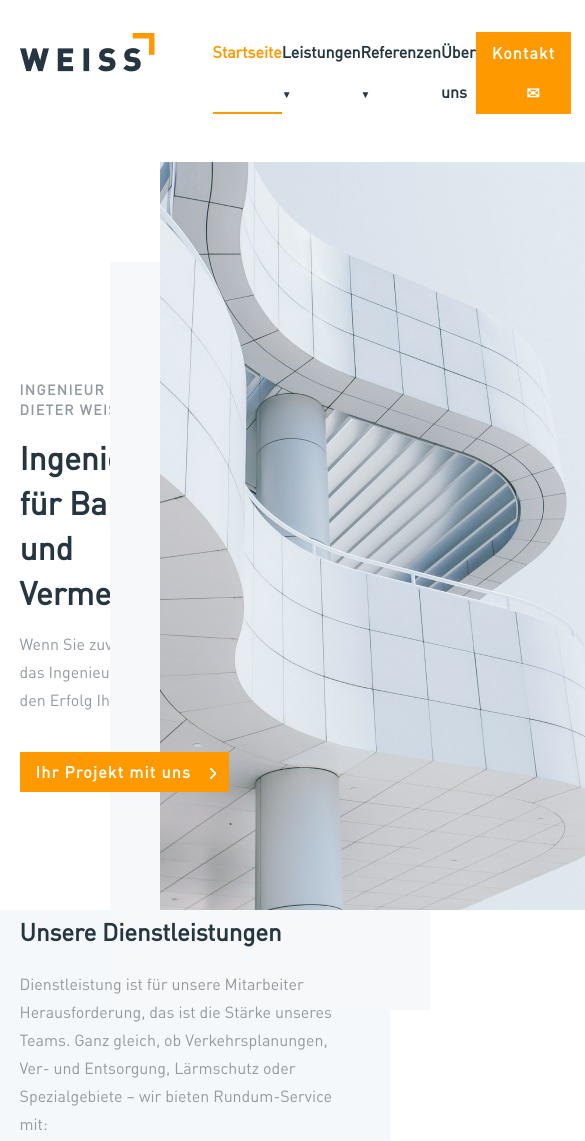
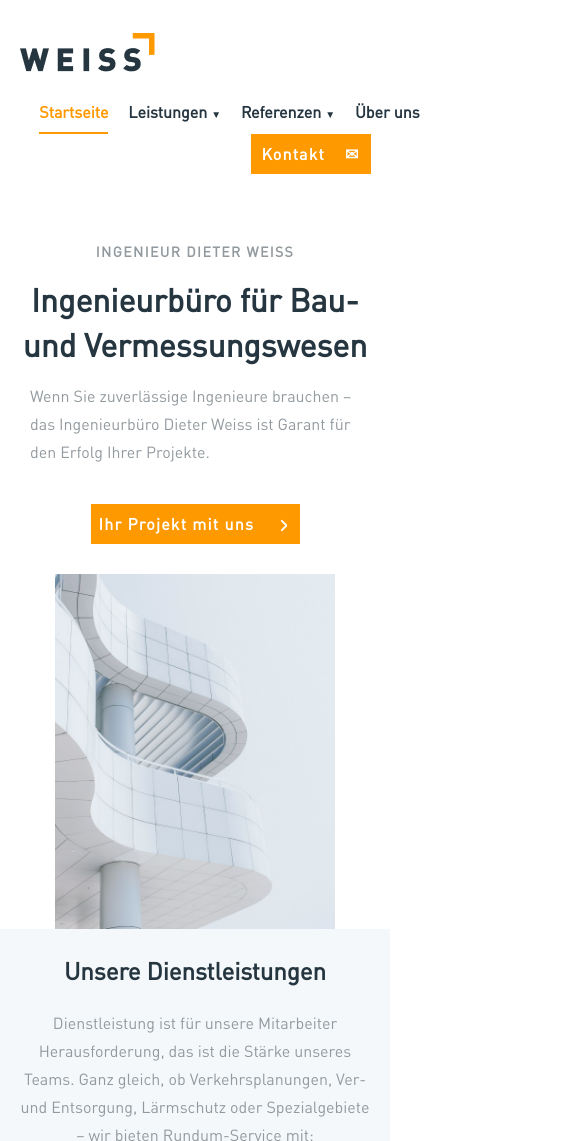
Before and after one commit to Alehnovich-Vladimir/Weiss, a plain HTML site: page index.html in a window 390 px wide. Shown: the top 1141 px of the page, 585 px wide, since content can reach past the window. Drawn offline with Linux system fonts and the light colour scheme.

Commit message:
add responsive

```diff
--- a/src/scss/components/_articles.scss
+++ b/src/scss/components/_articles.scss
@@ -1,6 +1,12 @@
 .articles__header {
   display: flex;
   justify-content: space-between;
+
+  @include sm {
+    flex-direction: column;
+    align-items: center;
+    padding-bottom: 30px;
+  }
 
   .articles__button {
     max-width: 153px;
@@ -40,6 +46,18 @@
     max-width: 430px;
   }
 
+  @include lg {
+    padding-left: 15px;
+  }
+
+  @include md {
+    max-width: 350px;
+  }
+
+  @include sm {
+    text-align: center;
+  }
+
   .articles__title {
     font-size: $h2;
     line-height: 45px;
@@ -52,6 +70,10 @@
     line-height: 28px;
     color: $color_4;
     padding-bottom: 80px;
+
+    @include sm {
+      padding-bottom: 20px;
+    }
   }
 }
 
@@ -59,7 +81,15 @@
   padding-bottom: 323px;
 
   @include xl {
-    padding-bottom: 250px;
+    padding-bottom: 150px;
+  }
+
+  @include lg {
+    padding-bottom: 100px;
+  }
+
+  @include sm {
+    padding-bottom: 30px;
   }
 
   .articles__subtitle {
@@ -69,12 +99,29 @@
     font-weight: bold;
     line-height: 20px;
     color: $color_4;
+
+    @include lg {
+      padding-left: 15px;
+    }
+
+    @include sm {
+      padding-left: 150px;
+    }
   }
 }
 
 .articles__list {
   display: flex;
   justify-content: space-between;
+
+  @include md {
+    flex-direction: column;
+  }
+
+  @include sm {
+    align-items: center;
+    text-align: center;
+  }
 
   .article {
     display: flex;
@@ -84,6 +131,18 @@
 
     @include xl {
       max-width: 305px;
+    }
+
+    @include lg {
+      padding: 15px;
+    }
+
+    @include md {
+      max-width: 100%;
+    }
+
+    @include sm {
+      max-width: 80%;
     }
 
     .article__title {
@@ -110,6 +169,10 @@
       font-size: $link;
       line-height: 28px;
       color: $color_3;
+
+      @include sm {
+        align-self: center;
+      }
     }
   }
 }
--- a/src/scss/components/_base.scss
+++ b/src/scss/components/_base.scss
@@ -18,6 +18,10 @@ html {
   line-height: 40px;
   color: $color_1;
   background: $color_3;
+
+  @include md {
+    padding: 0px 8px;
+  }
 }
 
 .container {
--- a/src/scss/components/_contacts.scss
+++ b/src/scss/components/_contacts.scss
@@ -13,6 +13,16 @@
   justify-content: center;
   max-width: 328px;
 
+  @include md {
+    max-width: 210px;
+    margin-bottom: 20px;
+  }
+
+  @include sm {
+    max-width: 100%;
+    text-align: center;
+  }
+
   .contacts__subtitle {
     letter-spacing: 0.1em;
     text-transform: uppercase;
@@ -21,6 +31,10 @@
     line-height: 20px;
     color: $color_4;
     padding-bottom: 16px;
+
+    @include lg {
+      padding-bottom: 5px;
+    }
   }
   .contacts__title {
     font-size: $h2;
@@ -28,12 +42,20 @@
     line-height: 44px;
     color: $color_2;
     padding-bottom: 24px;
+
+    @include lg {
+      padding-bottom: 10px;
+    }
   }
   .contacts__text {
     font-size: $text;
     line-height: 28px;
     color: $color_4;
     padding-bottom: 32px;
+
+    @include lg {
+      padding-bottom: 10px;
+    }
   }
   .contacts__button:before {
     content: "";
@@ -46,6 +68,7 @@
     border-radius: 2px;
     transform: rotate(45deg);
   }
+
   .contacts__button:after {
     content: "";
     position: absolute;
@@ -57,6 +80,12 @@
     border-radius: 2px;
     transform: rotate(-45deg);
   }
+
+  @include sm {
+    .contacts__button {
+      align-self: center;
+    }
+  }
 }
 
 .contacts__image {
@@ -67,3 +96,51 @@
   margin-bottom: 116px;
   filter: drop-shadow(0px 10px 50px rgba(0, 0, 0, 0.2));
 }
+
+@include xl {
+  .contacts__image {
+    width: 100%;
+    margin-top: -80px;
+    img {
+      width: 100%;
+    }
+  }
+}
+
+@include lg {
+  .contacts__image {
+    width: 100%;
+    margin-top: -50px;
+    img {
+      width: 120%;
+    }
+  }
+}
+
+@include md {
+  .contacts__image {
+    width: 100%;
+    margin-top: -30px;
+    padding-left: 50px;
+    img {
+      width: 110%;
+    }
+  }
+}
+
+@include sm {
+  .contacts__container {
+    display: flex;
+    flex-direction: column;
+  }
+  .contacts__image {
+    width: 100%;
+    max-width: none;
+    min-width: 0;
+    margin-top: 0;
+    margin-bottom: 15px;
+    img {
+      width: 85%;
+    }
+  }
+}
--- a/src/scss/components/_features.scss
+++ b/src/scss/components/_features.scss
@@ -1,10 +1,12 @@
 .features {
+  width: 100%;
   background: $color_5;
 }
 
 .features__container {
   display: flex;
   flex-direction: column;
+  width: 100%;
 }
 
 .features__header {
@@ -27,6 +29,17 @@
     max-width: 340px;
     margin-bottom: 40px;
   }
+
+  @include md {
+    max-width: 500px;
+    align-self: center;
+    text-align: center;
+    margin-top: 20px;
+  }
+
+  @include sm {
+    max-width: 400px;
+  }
 }
 
 .features__list {
@@ -37,18 +50,38 @@
   @include xl {
     margin-bottom: 84px;
   }
+
+  @include lg {
+    margin-bottom: 42px;
+  }
+
+  @include md {
+    flex-direction: column;
+  }
 }
 
 .feature {
   display: flex;
   flex-direction: column;
   max-width: 312px;
+  @include lg {
+    padding: 10px;
+  }
+
+  @include md {
+    align-self: center;
+    max-width: 520px;
+    padding-bottom: 10px;
+  }
+
+  @include sm {
+    max-width: 400px;
+  }
 
   .feature__image {
     max-width: 100%;
     padding-bottom: 24px;
   }
-
   .feature__title {
     font-weight: bold;
     font-size: $h3;
--- a/src/scss/components/_footer.scss
+++ b/src/scss/components/_footer.scss
@@ -12,6 +12,14 @@
 
 .footer__logo {
   padding-top: 83px;
+
+  @include lg {
+    padding-top: 52px;
+  }
+
+  @include sm {
+    padding-top: 31px;
+  }
 }
 
 .footer__info {
@@ -28,6 +36,14 @@
     letter-spacing: 1.75px;
     text-transform: uppercase;
     padding: 64px 0 8px 0;
+
+    @include lg {
+      padding: 32px 0 4px 0;
+    }
+
+    @include sm {
+      padding: 16px 0 2px 0;
+    }
   }
   .footer__text {
     font-size: $text;
@@ -39,12 +55,24 @@
   max-width: 109px;
   margin-left: 145px;
 
+  @include md {
+    margin-left: 45px;
+  }
+
   .footer__title {
     padding: 64px 0 8px 0;
     font-size: 14px;
     line-height: 18px;
     letter-spacing: 1.75px;
     text-transform: uppercase;
+
+    @include lg {
+      padding: 32px 0 4px 0;
+    }
+
+    @include sm {
+      padding: 16px 0 2px 0;
+    }
   }
   .footer__text {
     font-size: $text;
@@ -63,6 +91,20 @@
     height: 1px;
     opacity: 0.2;
   }
+
+  @include xl {
+    min-width: 960px;
+    padding-top: 42px;
+  }
+
+  @include lg {
+    min-width: 740px;
+    padding-top: 21px;
+  }
+
+  @include md {
+    min-width: 560px;
+  }
 }
 
 .footer__subtitle {
@@ -73,4 +115,14 @@
   line-height: 18px;
   color: $color_1;
   opacity: 0.5;
+
+  @include xl {
+    margin-top: 20px;
+    margin-bottom: 20px;
+  }
+
+  @include lg {
+    margin-top: 10px;
+    margin-bottom: 10px;
+  }
 }
--- a/src/scss/components/_header.scss
+++ b/src/scss/components/_header.scss
@@ -14,16 +14,35 @@
   @include xl {
     margin-bottom: 48px;
   }
+
+  @include lg {
+    margin: 0 auto;
+    margin-bottom: 38px;
+  }
+
+  @include md {
+    flex-direction: column;
+  }
 }
 
 .header__logo {
   @include xl {
     margin-right: 50px;
   }
+
+  @include md {
+    margin-right: 0;
+    padding-bottom: 20px;
+  }
 }
 
 .button--mail {
   width: 146px;
+
+  @include md {
+    align-self: flex-end;
+    width: 120px;
+  }
 }
 
 .button--mail:after {
@@ -35,6 +54,15 @@
   display: flex;
   justify-content: space-between;
   width: 451px;
+
+  @include lg {
+    justify-content: space-around;
+  }
+
+  @include md {
+    width: 420px;
+    justify-content: space-evenly;
+  }
 }
 
 .nav__link {
--- a/src/scss/components/_hero.scss
+++ b/src/scss/components/_hero.scss
@@ -1,6 +1,9 @@
 .hero__container {
   display: flex;
-  width: 100%;
+
+  @include md {
+    flex-direction: column;
+  }
 }
 
 .hero__info {
@@ -8,6 +11,22 @@
   flex-direction: column;
   padding-top: 100px;
   width: 50%;
+
+  @include xl {
+    justify-content: center;
+  }
+
+  @include lg {
+    justify-content: start;
+    width: 40%;
+  }
+
+  @include md {
+    align-items: center;
+    width: 100%;
+    padding-top: 30px;
+    padding-bottom: 30px;
+  }
 
   .hero__subtitle {
     padding-bottom: 15px;
@@ -24,6 +43,10 @@
     font-weight: bold;
     line-height: 45px;
     color: $color_2;
+
+    @include md {
+      text-align: center;
+    }
   }
   .hero__text {
     width: 427px;
@@ -63,20 +86,44 @@
       transform: rotate(-45deg);
     }
   }
-
-  @include xl {
-    width: 40%;
-    justify-content: center;
-  }
 }
 
 .hero__image {
   width: 50%;
   max-width: 593px;
   min-width: 320px;
-  box-shadow: 0px 0px 0px rgba(0, 0, 0, 0.2), -50px 100px 0px #f7f8fa;
+  box-shadow: 0px 0px 0px rgba(0, 0, 0, 0.2), -30px 100px 0px #f7f8fa;
+}
 
-  @include xl {
-    width: 35%;
+@include xl {
+  .hero__image {
+    width: 100%;
+    img {
+      width: 100%;
+    }
   }
 }
+
+@include md {
+  .hero__image {
+    width: 100%;
+    text-align: center;
+    box-shadow: none;
+    img {
+      width: 90%;
+    }
+  }
+}
+
+@include sm {
+  .hero__container {
+    display: flex;
+    flex-direction: column;
+  }
+  .hero__image {
+    width: 100%;
+    img {
+      width: 80%;
+    }
+  }
+}
--- a/src/scss/components/_history.scss
+++ b/src/scss/components/_history.scss
@@ -14,8 +14,19 @@
   color: $color_1;
 
   @include xl {
-    width: 800px;
+    // width: 800px;
+    width: 95%;
     margin-bottom: 240px;
+  }
+
+  @include lg {
+    margin: 0 auto;
+    width: 76%;
+    margin-bottom: 150px;
+  }
+
+  @include md {
+    width: 70%;
   }
 }
 
@@ -24,7 +35,18 @@
   padding: 98px 0 74px 98px;
 
   @include xl {
+    max-width: 500px;
     padding: 68px 0 44px 68px;
+  }
+
+  @include lg {
+    max-width: 360px;
+    padding: 24px 0 12px 24px;
+  }
+
+  @include md {
+    max-width: 100%;
+    padding: 30px;
   }
 
   .history__subtitle {
@@ -47,6 +69,11 @@
     font-size: $text;
     line-height: 26px;
     padding-bottom: 56px;
+
+    @include md {
+      max-width: 100%;
+      padding-bottom: 36px;
+    }
   }
 
   .history__line:after {
@@ -95,7 +122,24 @@
 .history__image {
   position: absolute;
   top: 104px;
-  left: 540px;
+  right: -140px;
   min-width: 320px;
   filter: drop-shadow(0px 10px 50px rgba(0, 0, 0, 0.2));
+
+  @include xl {
+    right: -80px;
+  }
+
+  @include lg {
+    right: -30px;
+    img {
+      max-width: 380px;
+    }
+  }
+
+  @include md {
+    img {
+      display: none;
+    }
+  }
 }
```
Also changed, not shown: src/styles/css/main.min.css, 1 other file.
